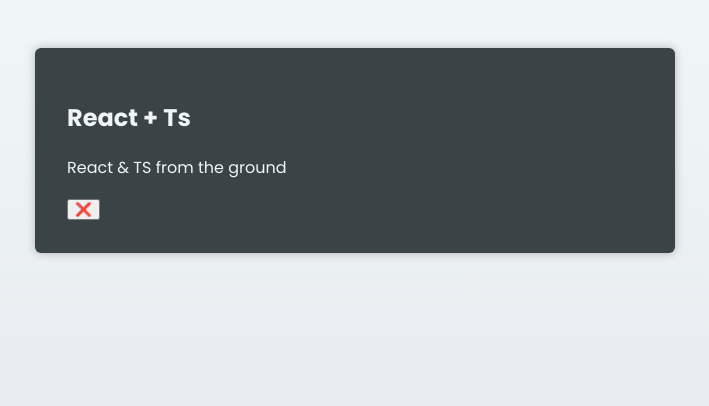
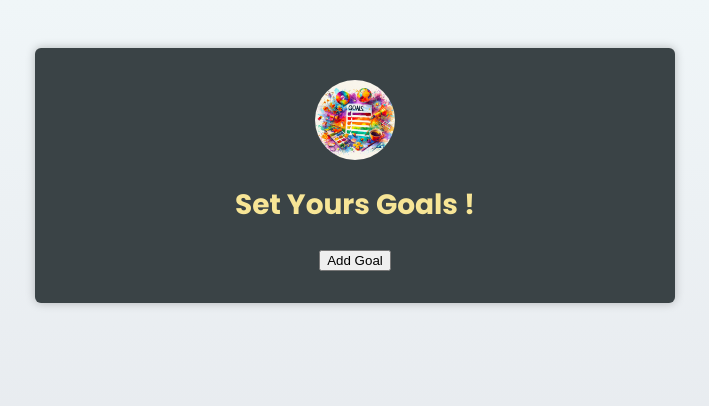
Before and after one commit to KaranMeghe/React-TypeScript, a React (Vite) app in the folder React_Ts_Basics/: page / in a window 1280 px wide. Shown: the top 406 px of the page, without its empty margins (285-994 px from the left). Built offline with nearby package versions, Linux system fonts and the light colour scheme.

Commit message:
refactor - refactor App component , add - added new Header component

```diff
--- a/React_Ts_Basics/src/App.tsx
+++ b/React_Ts_Basics/src/App.tsx
@@ -1,9 +1,25 @@
-import { CourseGoal } from "./Components";
+import { useState } from "react";
+import { CourseGoal, Header } from "./Components/index";
+import goalsImg from "../public/goals.jpg";
+
+interface Goals {
+  id: number;
+  title: string;
+  description: string;
+}
 
 function App() {
+  const [goals, setGoals] = useState<Goals[]>([]);
   return (
     <main>
-      <CourseGoal title="React + Ts" description="React & TS from the ground" />
+      <Header
+        image={{ src: goalsImg, alt: "A List Of Goals" }}
+        goals={goals}
+        setGoals={setGoals}
+      >
+        <h1>Set Yours Goals !</h1>
+      </Header>
+      <CourseGoal goals={goals} />
     </main>
   );
 }
--- a/React_Ts_Basics/src/Components/Button/Button.tsx
+++ b/React_Ts_Basics/src/Components/Button/Button.tsx
@@ -1,11 +1,11 @@
 interface ButtonProps {
-  //   onClick?: () => void;
+  onClick?: () => void;
   //   className?: string;
   children: React.ReactNode;
 }
 
-const Button = ({ children }: ButtonProps) => {
-  return <button>{children}</button>;
+const Button = ({ children, onClick }: ButtonProps) => {
+  return <button onClick={onClick}>{children}</button>;
 };
 
 export default Button;
--- a/React_Ts_Basics/src/Components/Card/Card.tsx
+++ b/React_Ts_Basics/src/Components/Card/Card.tsx
@@ -2,19 +2,16 @@
 import { Button } from "../../Components/index";
 
 interface CardProps {
-  title: string;
-  description: string;
+  goal: { title: string; description: string; id: number };
 }
 
-const Card = ({ title, description }: CardProps) => {
+const Card = ({ goal }: CardProps) => {
   return (
-    <article>
-      <div>
-        <h2>{title}</h2>
-        <p>{description}</p>
-        <Button>❌</Button>
-      </div>
-    </article>
+    <div>
+      <h2>{goal.title}</h2>
+      <p>{goal.description}</p>
+      <Button>❌</Button>
+    </div>
   );
 };
 
--- a/React_Ts_Basics/src/Components/CourseGoal.tsx
+++ b/React_Ts_Basics/src/Components/CourseGoal.tsx
@@ -1,15 +1,27 @@
 import { Card } from "./index";
 
-interface CourseGoalProps {
+interface Goals {
   title: string;
   description: string;
+  id: number;
+}
+interface CourseGoalProps {
+  goals: Goals[];
 }
 
-const CourseGoal = ({ title, description }: CourseGoalProps) => {
+const CourseGoal = ({ goals }: CourseGoalProps) => {
   return (
-    <div>
-      <Card title={title} description={description} />
-    </div>
+    <article>
+      <ul>
+        {goals.map((goal) => {
+          return (
+            <li key={goal.id}>
+              <Card goal={goal} />
+            </li>
+          );
+        })}
+      </ul>
+    </article>
   );
 };
 
--- /dev/null
+++ b/React_Ts_Basics/src/Components/Header/Header.tsx
@@ -0,0 +1,41 @@
+import { ReactNode } from "react";
+import { Button } from "../index";
+
+// Define the Goals interface here as well
+interface Goals {
+  id: number;
+  title: string;
+  description: string;
+}
+
+interface HeaderProps {
+  image: { src: string; alt: string };
+  children: ReactNode;
+  goals: Goals[]; // Correctly typing goals as an array of Goals
+  setGoals: (goals: Goals[]) => void; // Function type for setGoals
+}
+
+const Header = ({ image, children, goals, setGoals }: HeaderProps) => {
+  const handleAdd = () => {
+    const updatedGoals = [
+      ...goals,
+      {
+        id: Math.random(),
+        title: "Learn Node Js",
+        description: "Namste Node Js Series Lets do it",
+      },
+    ];
+
+    return setGoals(updatedGoals);
+  };
+
+  return (
+    <header>
+      <img src={image.src} alt={image.alt} />
+      {children}
+      <Button onClick={handleAdd}>Add Goal</Button>
+    </header>
+  );
+};
+
+export default Header;
--- a/React_Ts_Basics/src/Components/index.ts
+++ b/React_Ts_Basics/src/Components/index.ts
@@ -1,4 +1,5 @@
 import CourseGoal from "./CourseGoal";
 import Card from "./Card/Card";
 import Button from "./Button/Button";
-export { CourseGoal, Card, Button };
+import Header from "./Header/Header";
+export { CourseGoal, Card, Button, Header };
```
